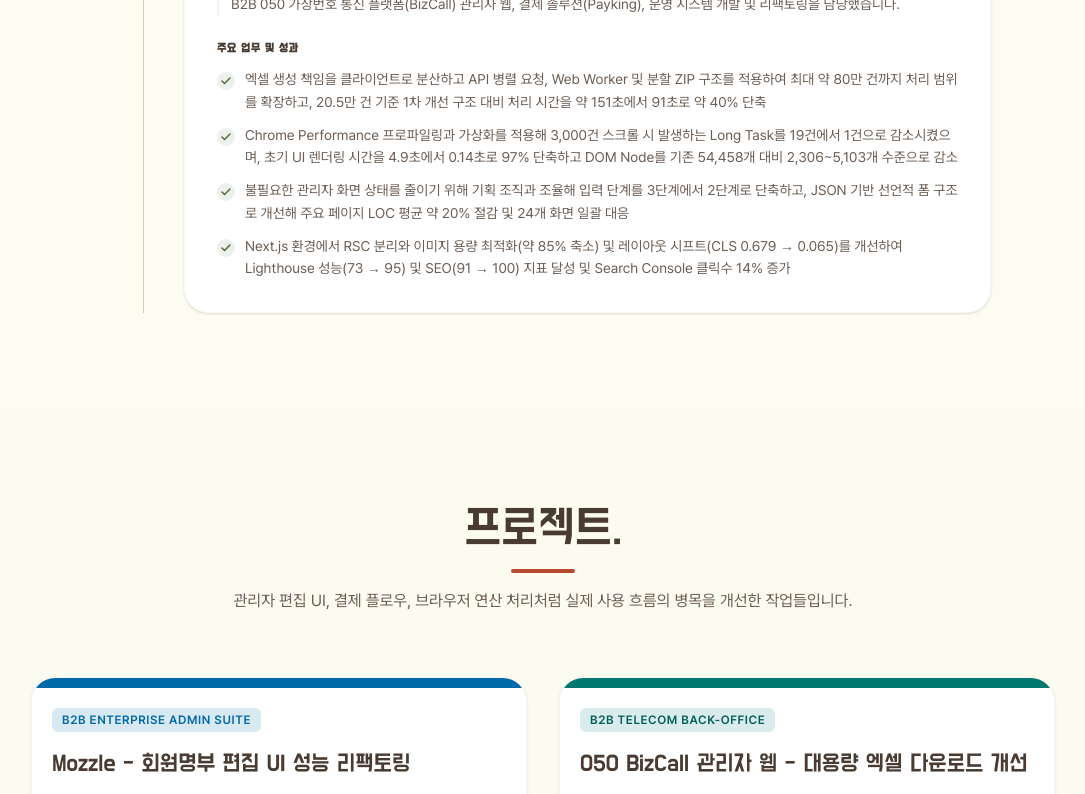
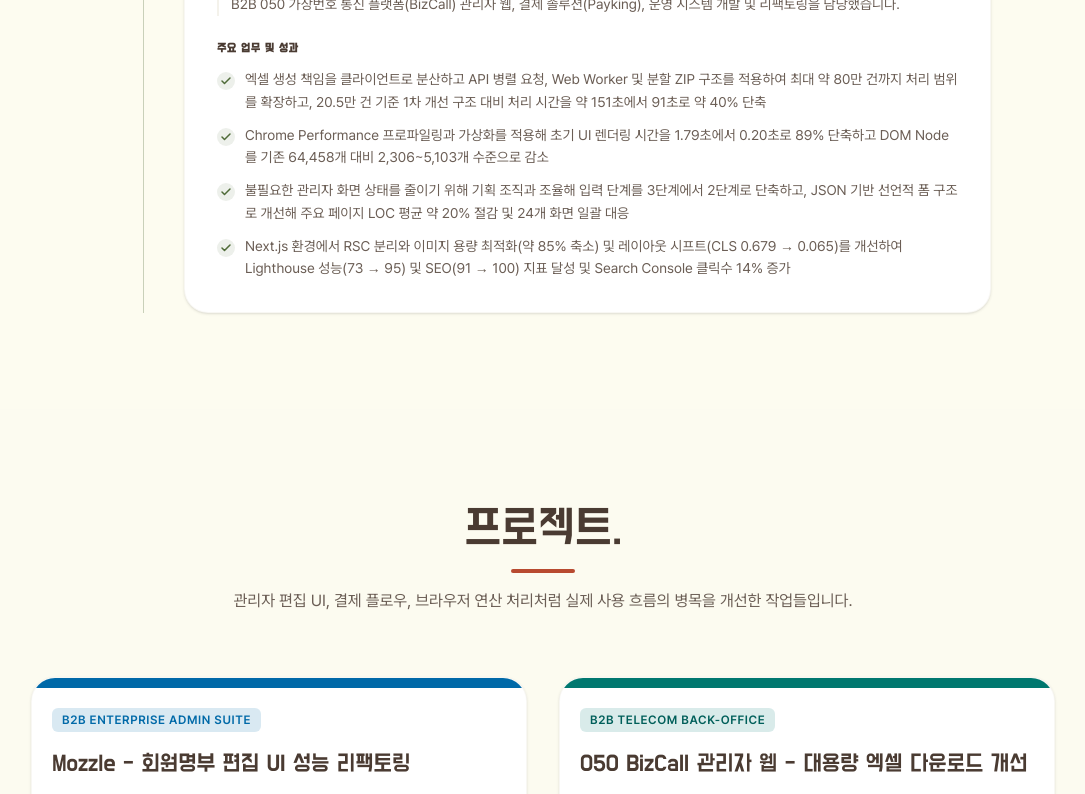
Before and after one commit to 951jth/portpolio, a Next.js app: page / in a window 1280 px wide. Shown: the part 2040-2834 px from the top of the page, without its empty margins (97-1182 px from the left). Built offline with nearby package versions, Linux system fonts and the light colour scheme; no server answers.

Commit message:
chore: 모즐 성과 수치 수정

```diff
--- a/src/components/sections/Experience.tsx
+++ b/src/components/sections/Experience.tsx
@@ -11,7 +11,7 @@ export default function Experience() {
         "B2B 050 가상번호 통신 플랫폼(BizCall) 관리자 웹, 결제 솔루션(Payking), 운영 시스템 개발 및 리팩토링을 담당했습니다.",
       achievements: [
         "엑셀 생성 책임을 클라이언트로 분산하고 API 병렬 요청, Web Worker 및 분할 ZIP 구조를 적용하여 최대 약 80만 건까지 처리 범위를 확장하고, 20.5만 건 기준 1차 개선 구조 대비 처리 시간을 약 151초에서 91초로 약 40% 단축",
-        "Chrome Performance 프로파일링과 가상화를 적용해 3,000건 스크롤 시 발생하는 Long Task를 19건에서 1건으로 감소시켰으며, 초기 UI 렌더링 시간을 4.9초에서 0.14초로 97% 단축하고 DOM Node를 기존 54,458개 대비 2,306~5,103개 수준으로 감소",
+        "Chrome Performance 프로파일링과 가상화를 적용해 초기 UI 렌더링 시간을 1.79초에서 0.20초로 89% 단축하고 DOM Node를 기존 64,458개 대비 2,306~5,103개 수준으로 감소",
         "불필요한 관리자 화면 상태를 줄이기 위해 기획 조직과 조율해 입력 단계를 3단계에서 2단계로 단축하고, JSON 기반 선언적 폼 구조로 개선해 주요 페이지 LOC 평균 약 20% 절감 및 24개 화면 일괄 대응",
         "Next.js 환경에서 RSC 분리와 이미지 용량 최적화(약 85% 축소) 및 레이아웃 시프트(CLS 0.679 → 0.065)를 개선하여 Lighthouse 성능(73 → 95) 및 SEO(91 → 100) 지표 달성 및 Search Console 클릭수 14% 증가",
       ],
--- a/src/components/sections/Projects.tsx
+++ b/src/components/sections/Projects.tsx
@@ -18,7 +18,7 @@ const projects: ProjectItem[] = [
         <strong className="text-text">관리자 편집 UI 렌더링 병목 개선:</strong> 회원명부에서 다수 Row를 조회·수정할 때 발생하는 렌더링 지연 문제와 비대해진 컴포넌트 구조 개선
       </>,
       <>
-        <strong className="text-text">가상화 기반 렌더링 성능 최적화:</strong> Chrome Performance로 병목을 분석하고 React Virtuoso 기반 가상화를 적용해 3,000건 스크롤 시 발생하는 Long Task를 19건에서 1건으로 감소시켰습니다. 이를 통해 초기 UI 렌더링을 4.9초에서 0.14초, DOM Node를 54,458개에서 2,306~5,103개, 텍스트 입력 지연을 1,330ms에서 29ms로 단축했습니다.
+        <strong className="text-text">가상화 기반 렌더링 성능 최적화:</strong> Chrome Performance로 병목을 분석하고 React Virtuoso 기반 가상화를 적용했습니다. 초기 UI 렌더링을 1.79초에서 0.20초, DOM Node를 64,458개에서 2,306~5,103개, 텍스트 입력 지연을 533.55ms에서 17.98ms로 단축했습니다. 참고 측정으로 3,000건 수동 스크롤에서 Long Task가 19건에서 1건으로 감소하는 것을 관찰했으나, 조작 편차가 있어 개선 경향 확인용으로 활용했습니다.
       </>
     ],
     tags: ["React", "CRA (Webpack)", "React Virtuoso", "Chrome Performance"],
```
Also changed, not shown: public/assets/fonts/DoHyeonSubset.woff2, public/assets/fonts/PretendardVariableSubset.woff2.
